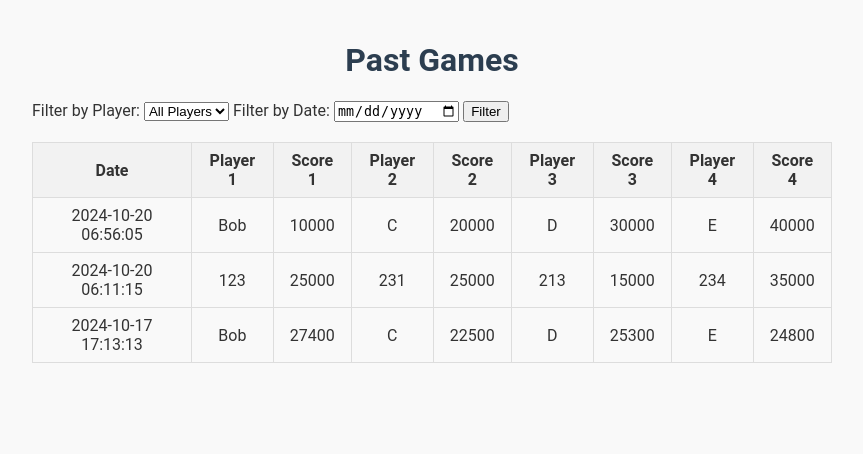
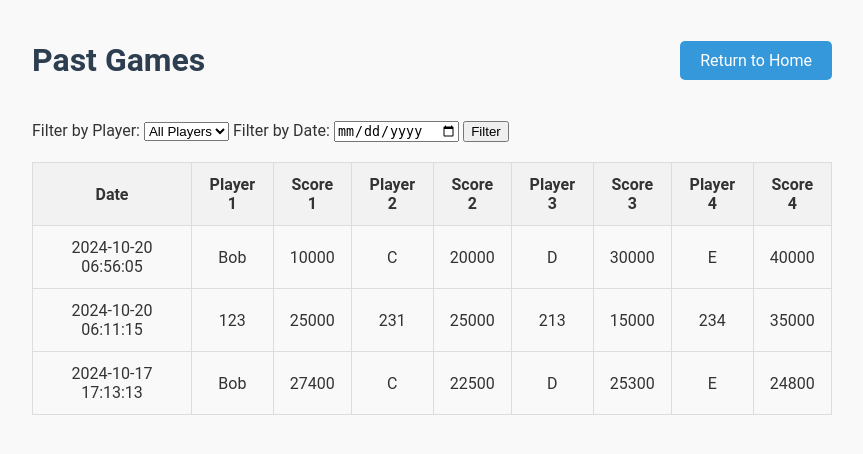
Before and after one commit to KoMakiChan/mahjong-club-flask-app, a Flask app: page /view-past-games in a window 1280 px wide. Shown: the top 454 px of the page, without its empty margins (208-1071 px from the left). Run offline with Flask 3, Linux system fonts and the light colour scheme; data comes from the database, SQL or seed files in the repository.

Commit message:
v1.03 fixed bugs; added history page for each player

```diff
--- a/app.py
+++ b/app.py
@@ -1,6 +1,7 @@
 from flask import Flask, render_template, request, redirect, flash, session, url_for
 import sqlite3
 import random
+from urllib.parse import unquote
 from datetime import datetime
 
 app = Flask(__name__)
@@ -244,6 +245,7 @@ def view_past_games():
 
 @app.route("/player/<player_name>")
 def player_statistics(player_name):
+    player_name = unquote(player_name)  # Decode the URL-encoded player name
     conn = get_db_connection()
     cursor = conn.cursor()
 
--- a/templates/view_past_games.html
+++ b/templates/view_past_games.html
@@ -16,17 +16,22 @@
             max-width: 800px;
             margin: 0 auto;
         }
+        .header-row {
+            display: flex;
+            justify-content: space-between;
+            align-items: center;
+            margin-bottom: 20px;
+        }
         h1 {
-            text-align: center;
             color: #2c3e50;
         }
         table {
             width: 100%;
             border-collapse: collapse;
-            margin-top: 10px;
+            margin-top: 20px;
         }
         th, td {
-            padding: 8px 12px;
+            padding: 12px;
             border: 1px solid #ddd;
             text-align: center;
         }
@@ -36,11 +41,27 @@
         .filter-section {
             margin-bottom: 20px;
         }
+        .return-button a {
+            text-decoration: none;
+            background-color: #3498db;
+            color: #ffffff;
+            padding: 10px 20px;
+            border-radius: 5px;
+            transition: background-color 0.3s;
+        }
+        .return-button a:hover {
+            background-color: #2980b9;
+        }
     </style>
 </head>
 <body>
     <div class="container">
-        <h1>Past Games</h1>
+        <div class="header-row">
+            <h1>Past Games</h1>
+            <div class="return-button">
+                <a href="{{ url_for('home') }}">Return to Home</a>
+            </div>
+        </div>
 
         <div class="filter-section">
             <form method="POST">
```
